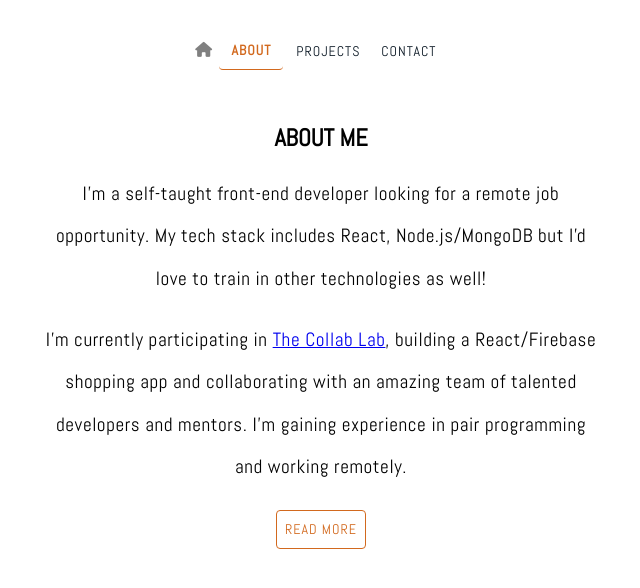
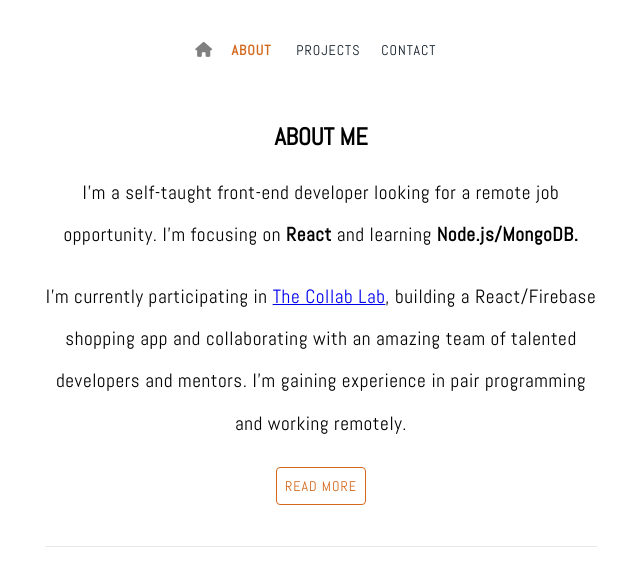
Before and after one commit to deboragaleano/portfolio-website-react, a React (Create React App) app: page /about in a window 1280 px wide. Shown: the top 588 px of the page, without its empty margins (319-959 px from the left). Built offline with nearby package versions, Linux system fonts and the light colour scheme.

Commit message:
minor touches

```diff
--- a/src/components/About.js
+++ b/src/components/About.js
@@ -36,14 +36,14 @@ function About() {
         <>
         <p>In past positions, I worked as an assistant in international organizations like The World Bank and the Organization of American States in Washington D.C.</p>
         <p>Besides coding, I love travelling and discovering new places. I'm originally from Paraguay but I've been living in different countries around Europe for the past six years. Now I live in Oslo with my partner. </p>
-        <p>My coding language is <strong>JavaScript</strong> and my speaking languages are Spanish, English, and some French. :) </p>
+        <p>My coding language is <strong>JavaScript</strong> and my speaking languages are English and Spanish (and sometimes French). </p>
         </>
 
     return (
             <Container maxWidth='sm'>
                 <h2>ABOUT ME</h2>
                 <div className={classes.text}>
-                    <p>I'm a self-taught front-end developer looking for a remote job opportunity. My tech stack includes React, Node.js/MongoDB but I'd love to train in other technologies as well! </p>
+                    <p>I'm a self-taught front-end developer looking for a remote job opportunity. I'm focusing on <strong>React</strong> and learning <strong>Node.js/MongoDB.</strong> </p>
                     <p>I'm currently participating in <a href="https://the-collab-lab.codes/who-we-are/" target='_blank' rel="noopener noreferrer" >The Collab Lab</a>, building a React/Firebase shopping app and collaborating with an amazing team of talented developers and mentors. I’m gaining experience in pair programming and working remotely.</p>
                     {expanded ? expandedText : <ReadMore onClick={() => setExpanded(true)}>READ MORE</ReadMore>}
                 </div>
--- a/src/components/Navbar.js
+++ b/src/components/Navbar.js
@@ -10,9 +10,7 @@ const NavButton = withStyles((theme) => ({
       letterSpacing: '1px',
       transition:'all 0.5s ease',
       '&:hover': {
-        borderBottom: '1px solid #D2691E',
         color: '#D2691E',
-        transition: 'all 1s ease',
       },
     },
   }))(Button);
@@ -29,14 +27,13 @@ const useStyles = makeStyles((theme) => ({
         fontSize: '15px',
         color: 'grey',
         '&:hover': {
-            borderBottom: '1px solid #D2691E',
+            borderBottom: '1px solid transparent',
             color: '#D2691E',
-            transition: 'all 1s ease',
+            transition: 'all 0.5s ease',
           },
     },
     active: {
         fontWeight: 'bolder',
-        borderBottom: '1px solid #D2691E',
         color: '#D2691E'
     }
 }))
```
